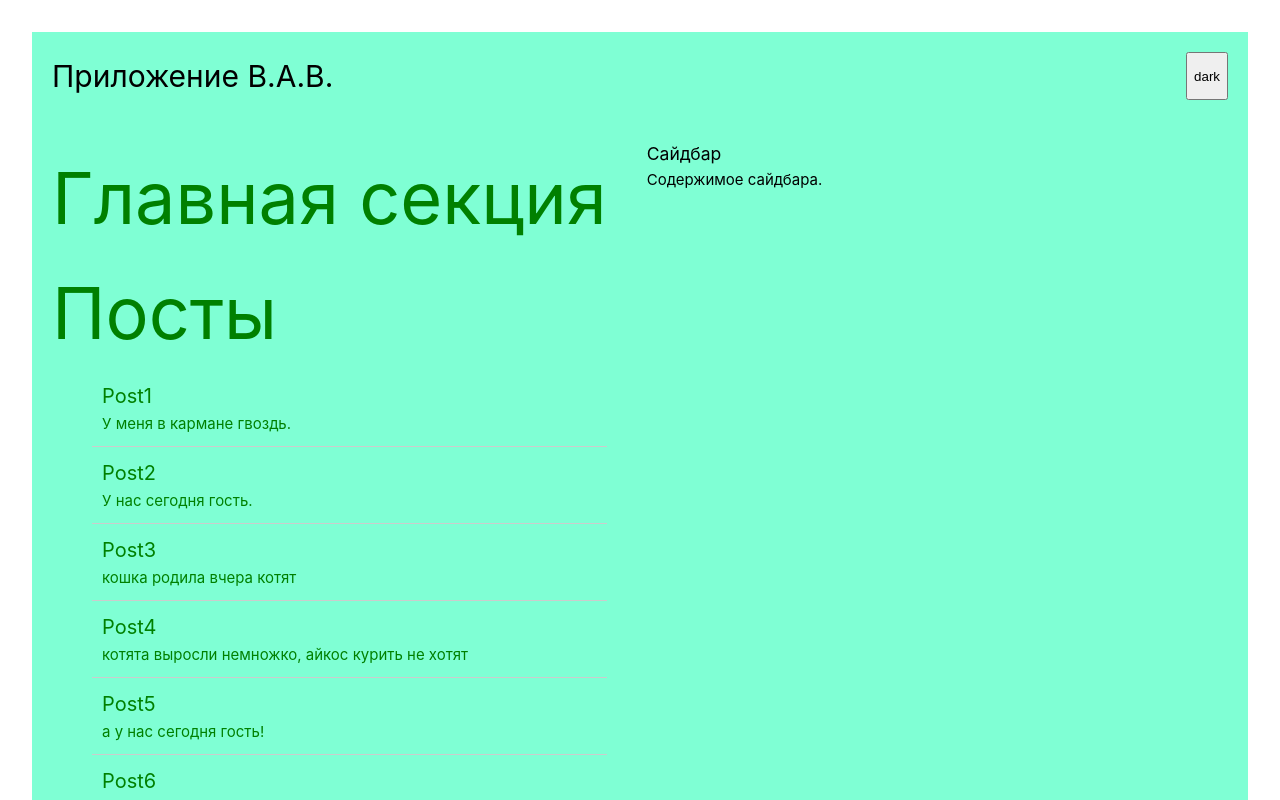
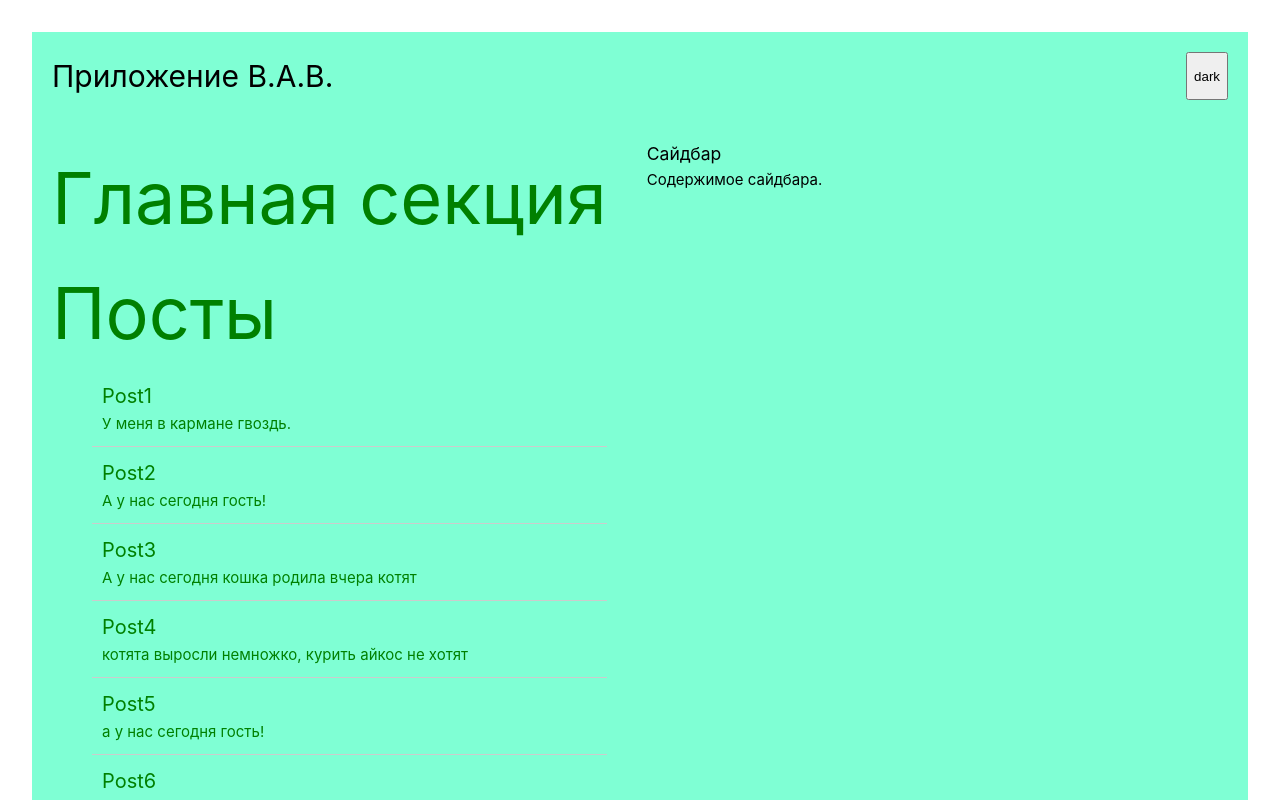
Before and after one commit to VolchokTV/vue_hw1, a Vue app: page / in a window 1280 px wide. Shown: the top 800 px of the page. Built offline with nearby package versions, Linux system fonts and the light colour scheme.

Commit message:
home work3 start

```diff
--- a/src/data/posts.ts
+++ b/src/data/posts.ts
@@ -13,17 +13,17 @@ export const posts = [
   {
     id: 2,
     title: 'Post2',
-    content: 'У нас сегодня гость.'
+    content: 'А у нас сегодня гость!'
   },
   {
     id: 3,
     title: 'Post3',
-    content: 'кошка родила вчера котят'
+    content: 'А  у нас сегодня кошка родила вчера котят'
   },
   {
     id: 4,
     title: 'Post4',
-    content: 'котята выросли немножко, айкос курить не хотят'
+    content: 'котята выросли немножко, курить айкос не хотят'
   },
   {
     id: 5,
@@ -43,17 +43,17 @@ export const posts = [
   {
     id: 8,
     title: 'Post8',
-    content: 'кошка родила вчера котят'
+    content: 'А  у нас сегодня кошка родила вчера котят'
   },
   {
     id: 9,
     title: 'Post9',
-    content: 'котята выросли немножко, айкос курить не хотят'
+    content: 'котята выросли немножко,  курить айкос не хотят'
   },
   {
     id: 10,
     title: 'Post10',
-    content: 'а у нас огонь погас'
+    content: 'А у нас огонь погас'
   },
   {
     id: 11,
@@ -68,12 +68,12 @@ export const posts = [
   {
     id: 13,
     title: 'Post13',
-    content: 'кошка родила вчера котят'
+    content: 'А  у нас сегодня кошка родила вчера котят'
   },
   {
     id: 14,
     title: 'Post14',
-    content: 'котята выросли немножко, айкос курить не хотят'
+    content: 'котята выросли немножко, пить Торнадо не хотят'
   },
   {
     id: 15,
@@ -83,7 +83,7 @@ export const posts = [
   {
     id: 16,
     title: 'Post16',
-    content: 'а у нас газ'
+    content: 'а у нас взорвался газ'
   },
   {
     id: 17,
@@ -93,12 +93,12 @@ export const posts = [
   {
     id: 18,
     title: 'Post18',
-    content: 'кошка родила вчера котят'
+    content: 'А  у нас сегодня кошка родила вчера котят'
   },
   {
     id: 19,
     title: 'Post19',
-    content: 'котята выросли немножко, айкос курить не хотят'
+    content: 'котята выросли немножко,  курить айкос не хотят'
   },
   {
     id: 20,
```
